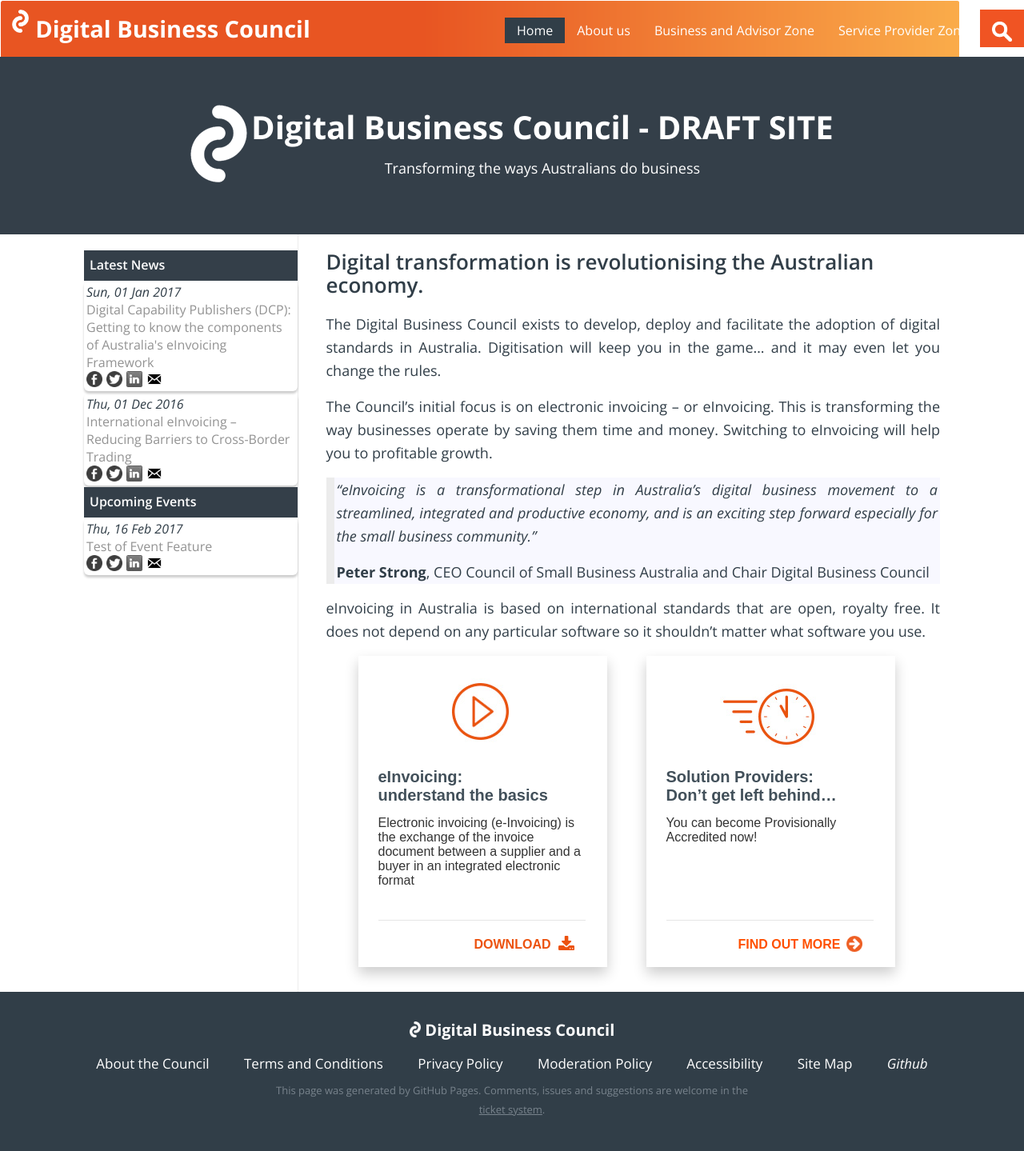
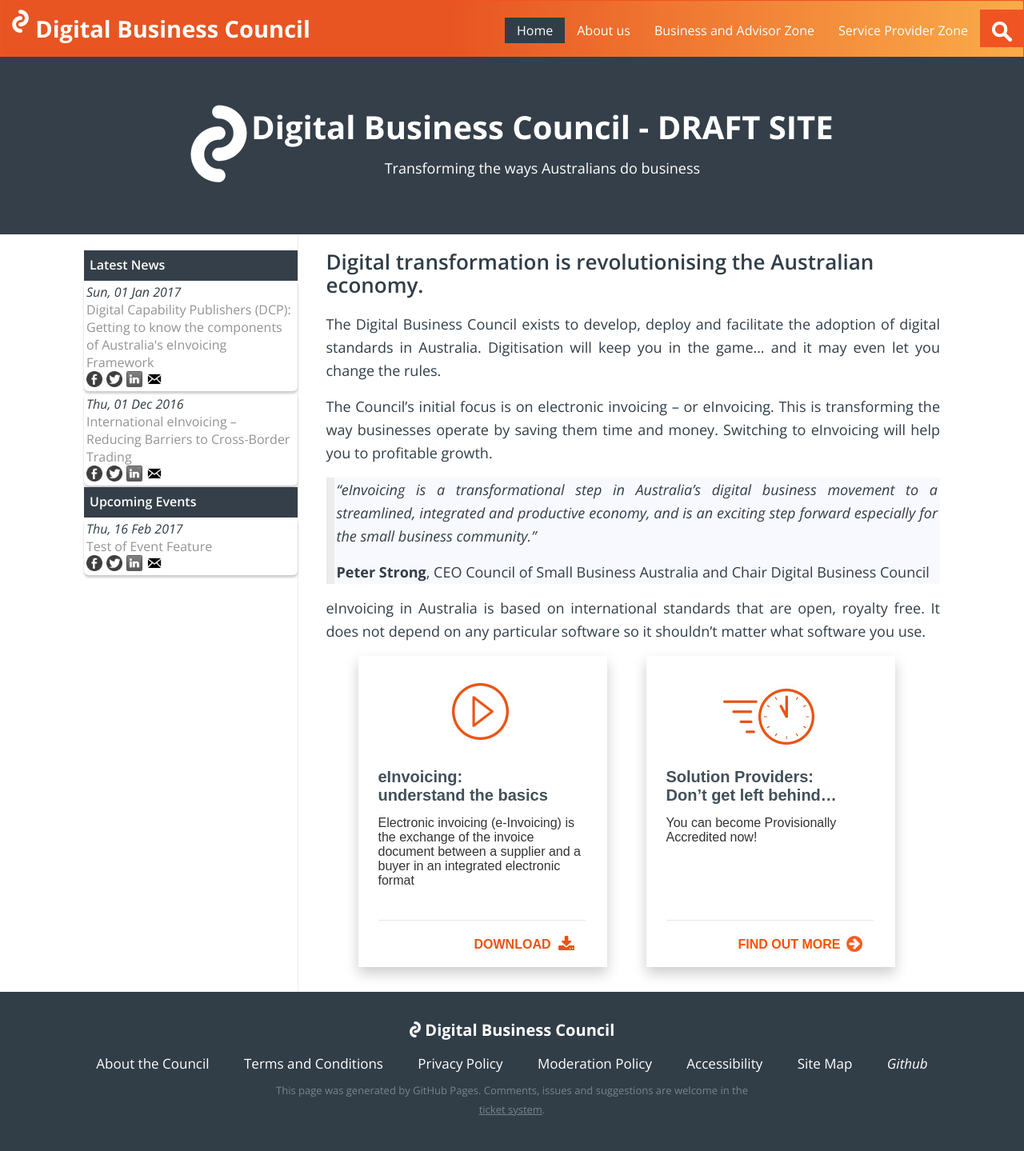
Before and after one commit to Digital-Business-Council/Digital-Business-Council.github.io, a Jekyll site: the page built from index.md, in a window 1280 px wide. Shown: the whole page at 80% size. Built offline with Jekyll 4.4.1, drawn with Linux system fonts in a browser that asks for light colours; our own code applies the rules of GitHub Pages for plain Markdown files.

Commit message:
Update _header.scss

```diff
--- a/_sass/_header.scss
+++ b/_sass/_header.scss
@@ -1,5 +1,8 @@
 .header{
-  background: url(https://digital-business-council.github.io/images/top-gradient.png) no-repeat fixed;
+  background-image: url(https://digital-business-council.github.io/images/top-gradient.png);
+  background-color: $dbc-primary;
+  background-clip:border-box;
+  background-size:contain;
 
    .searchBar {
         display:block;
```
